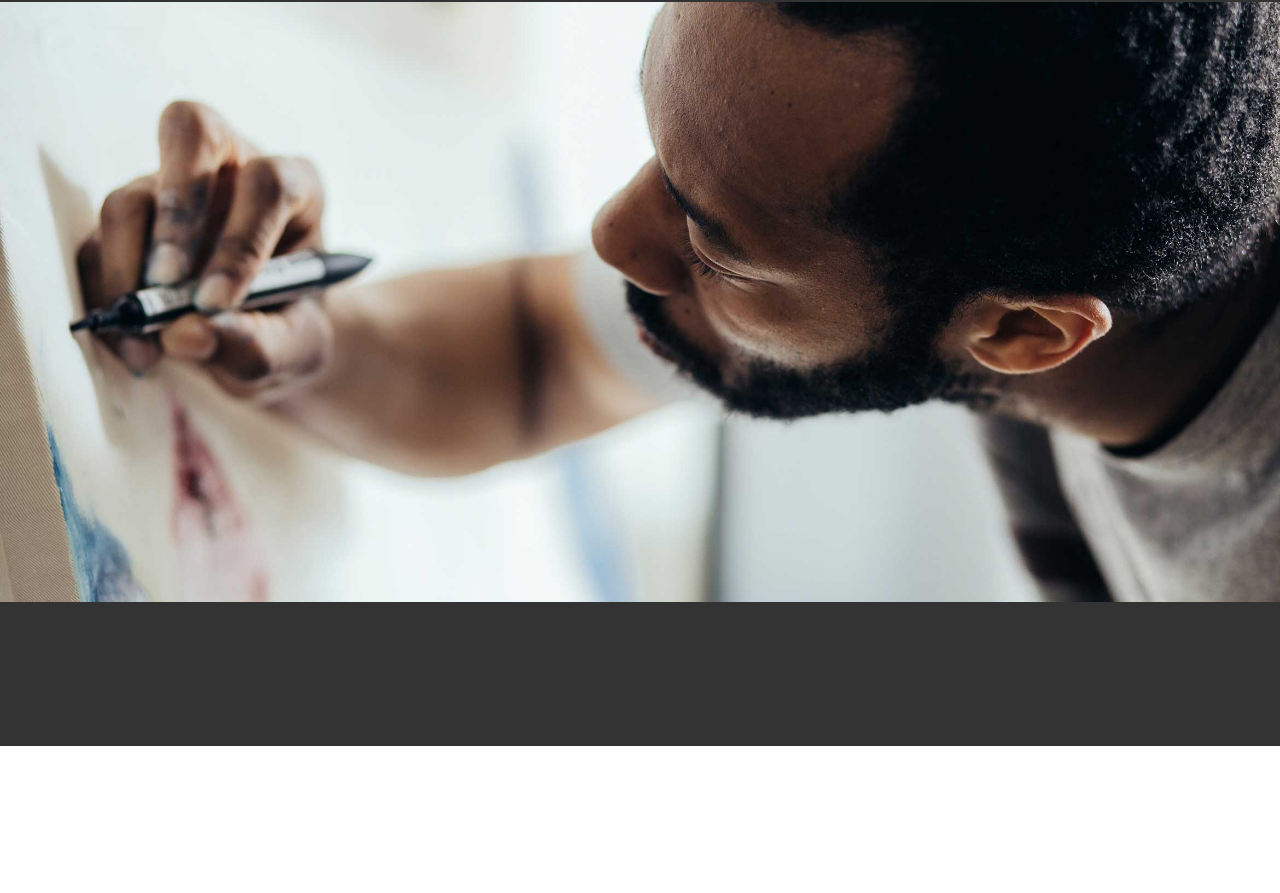
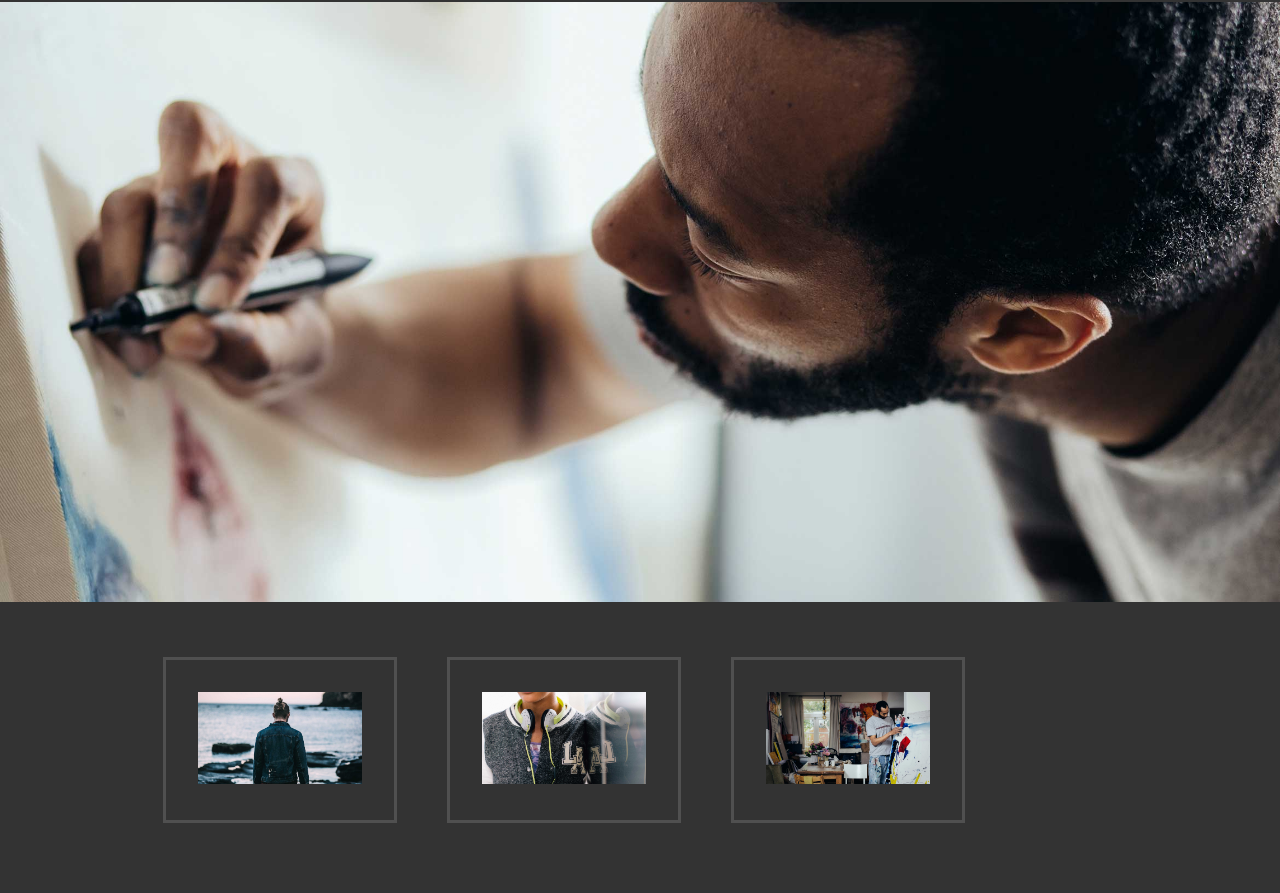
Before and after one commit to Seisachtheia/30-11-16, a website: page public/index.html in a window 1280 px wide. Shown: the part 296-1189 px from the top of the page. Before the commit the page ends 1042 px from the top, so only its background shows below. Drawn offline with Linux system fonts and the light colour scheme.

Commit message:
sub main items added

```diff
--- a/private/css/style.scss
+++ b/private/css/style.scss
@@ -19,9 +19,10 @@ $color-2: white;
 
 
 // Your SCSS goes below here
-.html {
+html {
     margin:0;
     padding:0;
+    background-color:#333333;
 
 }
 
@@ -73,3 +74,42 @@ section {
     background-position: center;
     background-size: cover
 }
+
+.content {
+    float:left;
+    width:60%;
+    margin-left:10%;
+    height:100%;
+    background-color:#333333;
+}
+
+.top-content {
+    width:100%;
+    margin:30px 10px 45px 10px;
+    display: flex;
+    justify-content: space-between;
+}
+
+.top-content-dock {
+    width:100%;
+    padding: 25px 25px;
+}
+
+.content-header-item {
+    //height:400px;
+    //width:calc(100%/3);
+    display:inline-block;
+    background-color:#333333;
+    padding:2em;
+    border: 0.2em solid #505050;
+
+
+    img{
+        height: 92px;
+        background-repeat: no-repeat;
+        background-position: center;
+        background-size: cover;
+        width:164px;
+    }
+
+}
--- a/public/index.html
+++ b/public/index.html
@@ -49,15 +49,47 @@
             </div>
 
 
+            <div class="content">
 
-            <br>
-            <br>
-            <br>
-            <br>
-            <br>
-            <br>
-            <br>
-            <br>
+
+                <div class="top-content">
+
+
+                   <div class="top-content-dock">
+
+                        <span class="content-header-item">
+
+                            <img src="images/4.jpg"/>
+
+                        </span>
+
+                    </div>
+
+
+
+                    <div class="top-content-dock">
+
+                        <span class="content-header-item">
+
+                            <img src="images/5.jpg"/>
+
+                        </span>
+
+                    </div>
+
+
+                    <div class="top-content-dock">
+
+                        <span class="content-header-item">
+
+                            <img src="images/6.jpg"/>
+
+                        </span>
+
+                    </div>
+
+                </div>
+
         </section>
 
         <footer>
```
Also changed, not shown: public/css/style.css, public/images/4.jpg (added), public/images/5.jpg (added), public/images/6.jpg (added).
